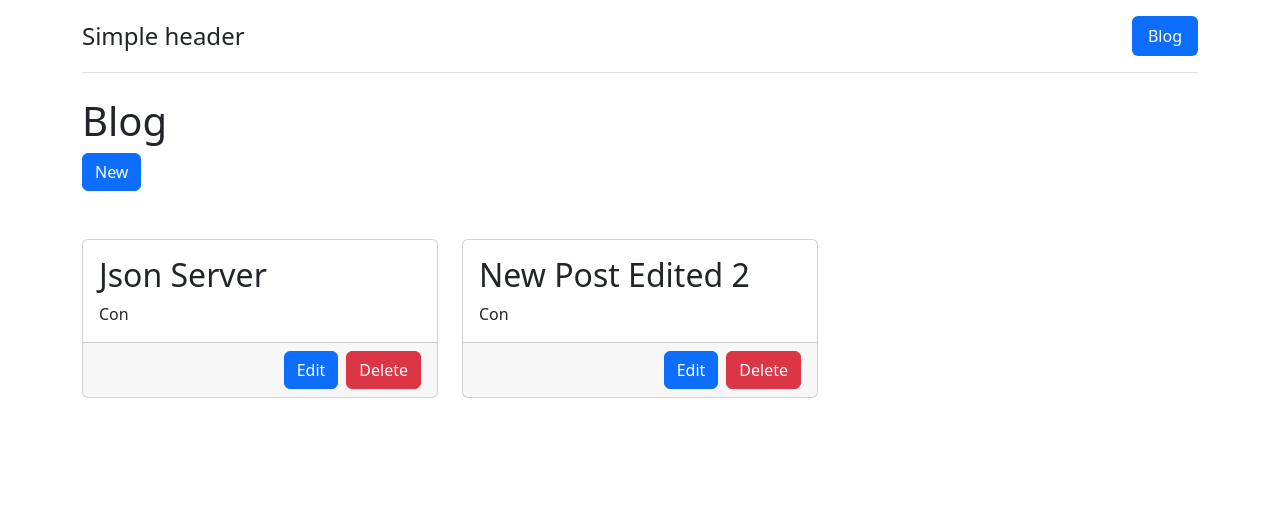
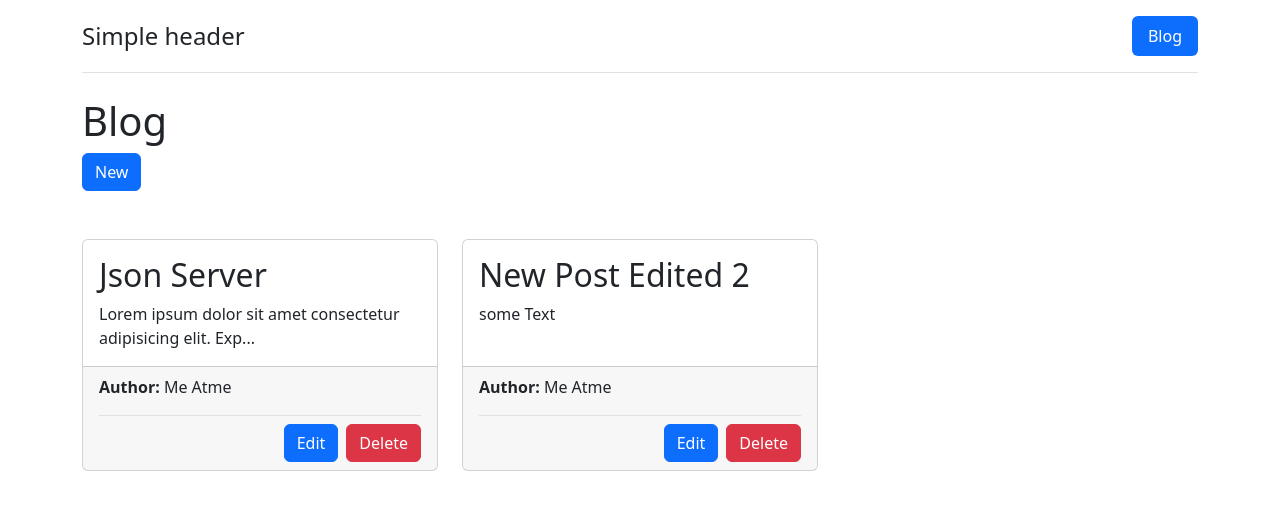
Before and after one commit to edo979/blog-rest-api, a React (Vite) app: page /blog in a window 1280 px wide. Shown: the top 510 px of the page. Built offline with nearby package versions, Linux system fonts and the light colour scheme; data requests are answered from the project's data file.

Commit message:
style blog page

```diff
--- a/src/routes/Blogs.tsx
+++ b/src/routes/Blogs.tsx
@@ -31,15 +31,22 @@ export function Blogs() {
       </div>
 
       <section className="row row-cols-1 row-cols-md-3 g-4 mt-4">
-        {posts.map(({ id, title }) => (
+        {posts.map(({ id, title, body, author }) => (
           <div key={id} className="col">
             <div className="card h-100">
               <div className="card-body">
                 <h2 className="card-title">{title}</h2>
-                <p className="card-text">Con</p>
+                <p className="card-text">
+                  {body.length > 60 ? body.substring(0, 60) + '...' : body}
+                </p>
               </div>
 
-              <div className="card-footer d-flex justify-content-end">
+              <div className="card-footer">
+                <p>
+                  <span className="fw-bold">Author: </span>{' '}
+                  <span>{author}</span>
+                </p>
+                <div className="hstack justify-content-end border-top pt-2">
                   <Link to={`${id}/edit`} className="btn btn-primary">
                     Edit
                   </Link>
@@ -62,6 +69,7 @@ export function Blogs() {
                 </div>
               </div>
             </div>
+          </div>
         ))}
       </section>
     </>
```
Lines whose indentation alone changed are shown as unchanged.
